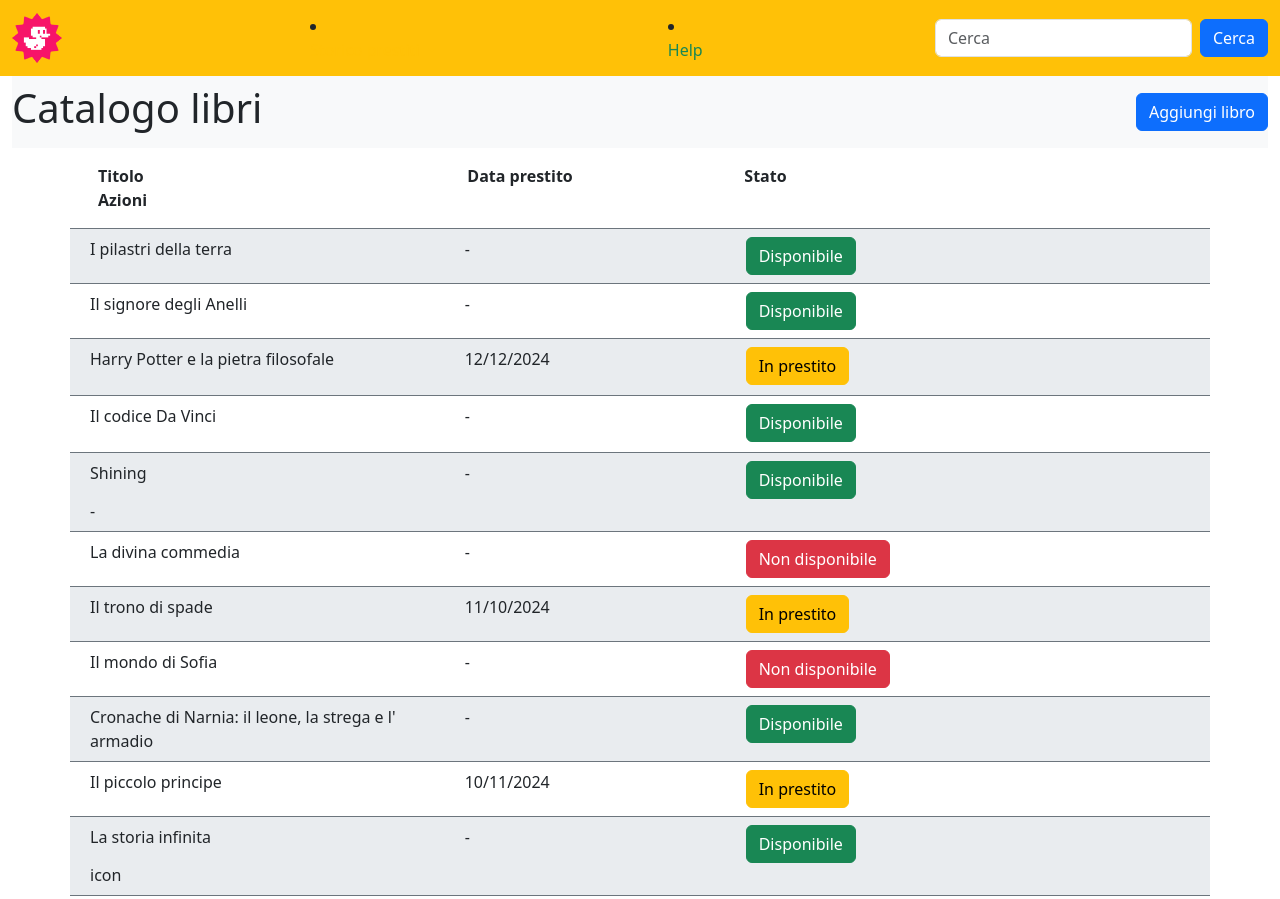
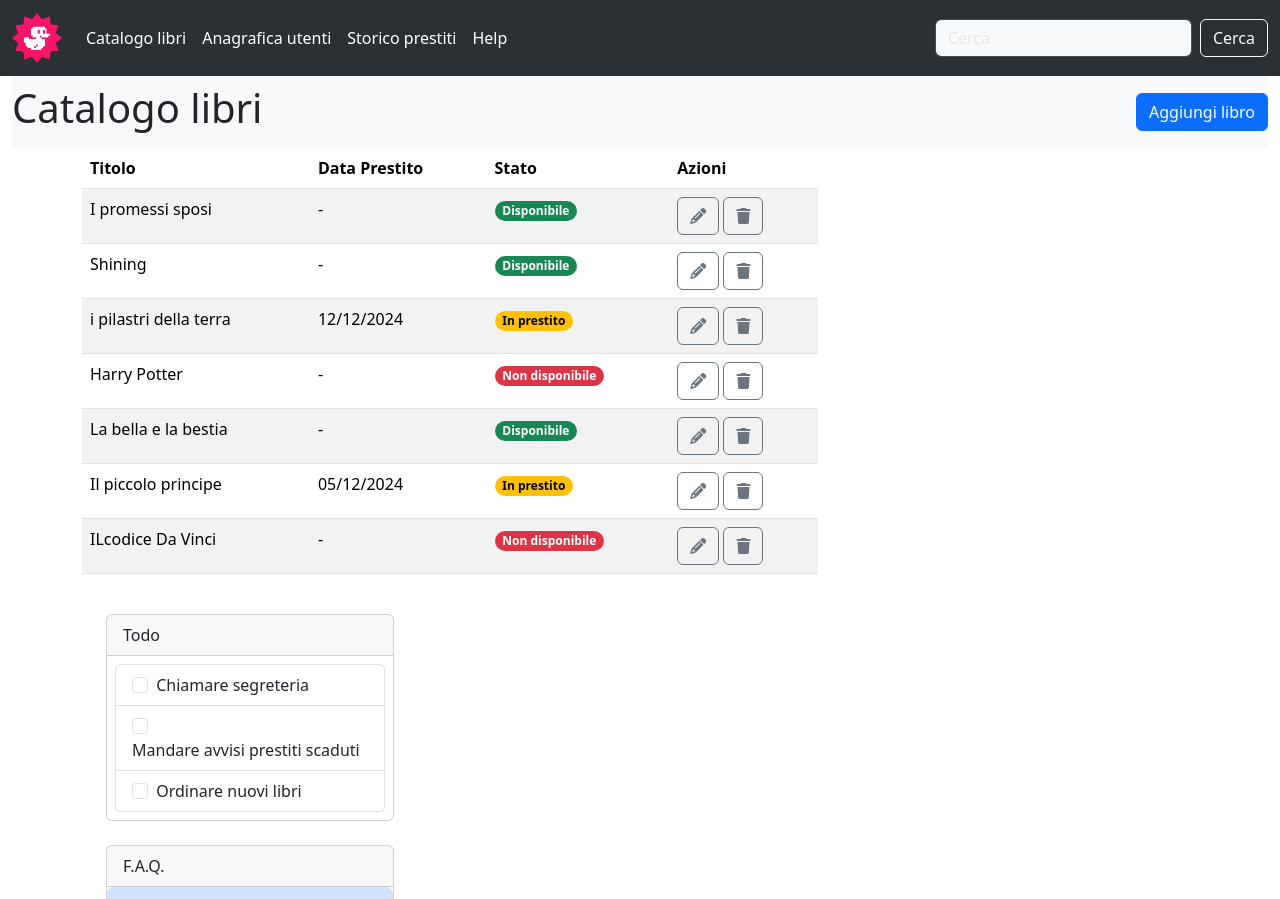
Before and after one commit to 413f10r/html-css-bootstrap-dashboard, a plain HTML site: page index.html in a window 1280 px wide. Shown: the top 899 px of the page. Drawn offline with nearby package versions, Linux system fonts and the light colour scheme.

Commit message:
adjustment

```diff
--- a/index.html
+++ b/index.html
@@ -6,6 +6,10 @@
     <meta name="viewport" content="width=device-width, initial-scale=1.0">
     <title>Boostrap-dashboard</title>
 
+    <link rel="stylesheet" href="https://cdnjs.cloudflare.com/ajax/libs/font-awesome/6.7.2/css/all.min.css"
+        integrity="sha512-Evv84Mr4kqVGRNSgIGL/F/aIDqQb7xQ2vcrdIwxfjThSH8CSR7PBEakCr51Ck+w+/U6swU2Im1vVX0SVk9ABhg=="
+        crossorigin="anonymous" referrerpolicy="no-referrer" />
+
     <link href="https://cdn.jsdelivr.net/npm/bootstrap@5.3.3/dist/css/bootstrap.min.css" rel="stylesheet"
         integrity="sha384-QWTKZyjpPEjISv5WaRU9OFeRpok6YctnYmDr5pNlyT2bRjXh0JMhjY6hW+ALEwIH" crossorigin="anonymous">
 </head>
@@ -13,40 +17,50 @@
 <body>
     <div>
 
-
-        <nav class="bg-warning navbar navbar-expand-lg --bs-body-bg ">
+        <!-- navbar -->
+        <header>
+            <nav class="navbar navbar-expand-lg bg-body-tertiary " data-bs-theme="dark">
                 <div class=" container-fluid">
-                <a class="navbar-brand" href="#"><img width="50px" src="img-4/duck.png" class="img-fluid" alt=""></a>
+                    <!-- logo -->
+                    <a class="navbar-brand" href="#"><img width="50px" src="img-4/duck.png" class="img-fluid" alt="">
+                    </a>
                     <button class="navbar-toggler" type="button" data-bs-toggle="collapse"
                         data-bs-target="#navbarSupportedContent" aria-controls="navbarSupportedContent"
                         aria-expanded="false" aria-label="Toggle navigation">
                         <span class="navbar-toggler-icon"></span>
                     </button>
-                <li class="nav-item dropdown">
-                    <a class="nav-link dropdown-toggle text-warning " href="#" role="button" data-bs-toggle="dropdown"
-                        aria-expanded="false">
-                        Storico prestiti
-                    </a>
-                    <ul class="dropdown-menu">
-                        <li><a class=" dropdown-item " href="#">Action</a></li>
-                        <li><a class="dropdown-item " href="#">Another action</a></li>
-                        <li>
-                            <hr class="dropdown-divider">
+
+                    <!-- link navbar -->
+                    <div class="collapse navbar-collapse" id="navbarSupportedContent">
+                        <ul class="navbar-nav me-auto mb-2 mb-lg-0">
+                            <li class="nav-item">
+                                <a class="nav-link active" aria-current="page" href="#">Catalogo libri</a>
                             </li>
-                        <li><a class="dropdown-item" href="#">Something else here</a></li>
-                    </ul>
+
+                            <li class="nav-item">
+                                <a class="nav-link active" aria-current="page" href="#">Anagrafica utenti</a>
                             </li>
+
                             <li class="nav-item">
-                    <a class="  text-success nav-link disabled" aria-disabled="true">Help</a>
+                                <a class="nav-link active" aria-current="page" href="#">Storico prestiti</a>
+                            </li>
+
+                            <li class="nav-item">
+                                <a class="nav-link active" aria-current="page" href="#">Help</a>
                             </li>
                         </ul>
+
+                        <!-- btn-search -->
                         <form class="d-flex" role="search">
-                    <input class="form-control me-2" type="search" placeholder="Cerca" aria-label="Search">
-                    <button type="button" class="btn btn-primary">Cerca</button>
+                            <input class="form-control me-2 bg-light text-black" type="search" placeholder="Cerca"
+                                aria-label="Search">
+                            <button class="btn btn-outline-light" type="submit">Cerca</button>
                         </form>
                     </div>
+                </div>
+            </nav>
+        </header>
 
-        </nav>
 
         <!-- title mobilefirst -->
         <div class="container-fluid">
@@ -58,106 +72,110 @@
 
 
         <!-- col -->
-        <div class="container ">
-
-            <div class="p-3 row border-bottom border-secondary ">
-                <div class="col-4"><strong>Titolo</strong></div>
-                <div class="col-3"><strong>Data prestito</strong></div>
-                <div class="col-3"><strong>Stato</strong></div>
-                <div class="col-3"><strong>Azioni</strong></div>
-            </div>
-
-            <div class="bg-body-secondary p-2 row border-bottom border-secondary ">
-                <div class="col-4">I pilastri della terra</div>
-                <div class="col-3">-</div>
-                <div class="col-3"><button type="button" class="btn btn-success">Disponibile</button></div>
-                <div class="col-3"></div>
-            </div>
-            <div class="p-2 row border-bottom border-secondary ">
-                <div class="col-4">Il signore degli Anelli</div>
-                <div class="col-3">-</div>
-                <div class="col-2"><button type="button" class="btn btn-success">Disponibile</button></div>
-                <div class="col-3"></div>
-            </div>
-
-            <div class="bg-body-secondary p-2 row border-bottom border-secondary ">
-                <div class="col-4">
-                    <p>Harry Potter e la pietra filosofale</p>
-                </div>
-                <di class="col-3">12/12/2024</di>
-                <div class="col-3"><button type="button" class="btn btn-warning">In
-                        prestito</button></div>
-                <div class="col-3"></div>
-            </div>
-
-            <div class="p-2 row border-bottom border-secondary ">
-                <div class="col-4">
-                    <p">Il codice Da Vinci</p>
-                </div>
-                <div class="col-3">-</div>
-                <div class="col-3"><button type="button" class="btn btn-success">Disponibile</button></div>
-                <div class="col-3"></div>
-            </div>
-
-            <div class="bg-body-secondary p-2 row border-bottom border-secondary ">
-                <div class="col-4">Shining</div>
-                <div class="col-3">-</div>
-                <div class="col-3"><button type="button" class="btn btn-success">Disponibile</button></div>
-                <div class="col-3">-</div>
-            </div>
-
-            <div class="p-2 row border-bottom border-secondary ">
-                <div class="col-4">La divina commedia</div>
-                <div class="col-3">-</div>
-                <div class="col-3"><button type="button" class="btn btn-danger">Non
-                        disponibile</button></div>
-                <div class="col-3"></div>
-            </div>
-
-            <div class="bg-body-secondary p-2 row border-bottom border-secondary ">
-                <div class="col-4">Il trono di spade</div>
-                <div class="col-3">11/10/2024</div>
-                <div class="col-3"><button type="button" class="btn btn-warning">In
-                        prestito</button></div>
-                <div class="col-3"></div>
-            </div>
-
-            <div class="p-2 row border-bottom border-secondary ">
-                <div class="col-4">Il mondo di Sofia</div>
-                <div class="col-3">-</div>
-                <div class="col-3"><button type="button" class="btn btn-danger">Non
-                        disponibile</button></div>
-                <div class="col-3"></div>
-            </div>
-
-            <div class="bg-body-secondary p-2 row border-bottom border-secondary ">
-                <div class="col-4">Cronache di Narnia: il leone, la strega e l' armadio
-                </div>
-                <div class="col-3">-</div>
-                <div class="col-3"><button type="button" class="btn btn-success">Disponibile</button></div>
-                <div class="col-3"></div>
-            </div>
 
 
-            <div class="p-2 row border-bottom border-secondary ">
-                <div class="col-4">Il piccolo principe</div>
-                <div class="col-3">10/11/2024</div>
-                <div class="col-3"><button type="button" class="btn btn-warning">In
-                        prestito</button></div>
-                <div class="col-3"></div>
-            </div>
+
+        <!-- prova-------------------------------------------------------------------------------******-->
+        <div class="container">
+            <div class="row">
+                <div class="col-12 col-lg-8">
+                    <table class="table table-striped">
+                        <thead class="text-capitalize">
+                            <tr>
+                                <th scope="col">Titolo</th>
+                                <th scope="col"> Data prestito</th>
+                                <th scope="col">Stato</th>
+                                <th scope="col">Azioni</th>
+                            </tr>
+                        </thead>
+                        <tbody>
+
+                            <tr>
+                                <td scope="row">I promessi sposi</td>
+                                <td>-</td>
+                                <td><span class="badge rounded-pill text-bg-success">Disponibile</span></td>
+                                <td><button class="btn btn-outline-secondary"><i
+                                            class="fa-solid fa-pencil"></i></button>
+                                    <button class="btn btn-outline-secondary"><i class="fa-solid fa-trash"></i></button>
+                                </td>
+                            </tr>
+
+                            <tr>
+                                <td scope="row">Shining</td>
+                                <td>-</td>
+                                <td><span class="badge rounded-pill text-bg-success">Disponibile</span></td>
+                                <td><button class="btn btn-outline-secondary"><i
+                                            class="fa-solid fa-pencil"></i></button>
+                                    <button class="btn btn-outline-secondary"><i class="fa-solid fa-trash"></i></button>
+                                </td>
+                            </tr>
+
+                            <tr>
+                                <td scope="row">i pilastri della terra</td>
+                                <td>12/12/2024</td>
+                                <td><span class="badge rounded-pill text-bg-warning">In prestito</span></td>
+                                <td><button class="btn btn-outline-secondary"><i
+                                            class="fa-solid fa-pencil"></i></button>
+                                    <button class="btn btn-outline-secondary"><i class="fa-solid fa-trash"></i></button>
+
+                                </td>
+
+                            </tr>
 
 
-            <div class="bg-body-secondary p-2 row border-bottom border-secondary ">
-                <div class="col-4">La storia infinita</div>
-                <div class="col-3">-</div>
-                <div class="col-3"><button type="button" class="btn btn-success">Disponibile</button></div>
-                <div class="col-3">icon</div>
+
+                            <tr>
+                                <td scope="row">Harry Potter</td>
+                                <td>-</td>
+                                <td><span class="badge rounded-pill text-bg-danger">Non disponibile</span></td>
+                                <td><button class="btn btn-outline-secondary"><i
+                                            class="fa-solid fa-pencil"></i></button>
+                                    <button class="btn btn-outline-secondary"><i class="fa-solid fa-trash"></i></button>
+                                </td>
+                            </tr>
+
+                            <tr>
+                                <td scope="row">La bella e la bestia</td>
+                                <td>-</td>
+                                <td><span class="badge rounded-pill text-bg-success">Disponibile</span></td>
+                                <td><button class="btn btn-outline-secondary"><i
+                                            class="fa-solid fa-pencil"></i></button>
+                                    <button class="btn btn-outline-secondary"><i class="fa-solid fa-trash"></i></button>
+                                </td>
+                            </tr>
+
+                            <tr>
+                                <td scope="row">Il piccolo principe</td>
+                                <td>05/12/2024</td>
+                                <td><span class="badge rounded-pill text-bg-warning">In prestito</span></td>
+                                <td><button class="btn btn-outline-secondary"><i
+                                            class="fa-solid fa-pencil"></i></button>
+                                    <button class="btn btn-outline-secondary"><i class="fa-solid fa-trash"></i></button>
+
+                                </td>
+
+                            </tr>
+
+
+
+                            <tr>
+                                <td scope="row">ILcodice Da Vinci</td>
+                                <td>-</td>
+                                <td><span class="badge rounded-pill text-bg-danger">Non disponibile</span></td>
+                                <td><button class="btn btn-outline-secondary"><i
+                                            class="fa-solid fa-pencil"></i></button>
+                                    <button class="btn btn-outline-secondary"><i class="fa-solid fa-trash"></i></button>
+
+                                </td>
+                            </tr>
+
+                        </tbody>
+                    </table>
+                </div>
             </div>
 
 
 
-        </div>
 
 
 
@@ -233,6 +251,7 @@
                 </div>
             </div>
         </div>
+        </div>
 
     </div>
 
@@ -242,6 +261,9 @@
         <li class="list-group-item">A second item</li>
         <li class="list-group-item">A third item</li>
       </ul> -->
+
+
+    <!-- boostrap 5.3.3 -->
     <script src="https://cdn.jsdelivr.net/npm/bootstrap@5.3.3/dist/js/bootstrap.bundle.min.js"
         integrity="sha384-YvpcrYf0tY3lHB60NNkmXc5s9fDVZLESaAA55NDzOxhy9GkcIdslK1eN7N6jIeHz"
         crossorigin="anonymous"></script>
```
Lines whose indentation alone changed are shown as unchanged.
